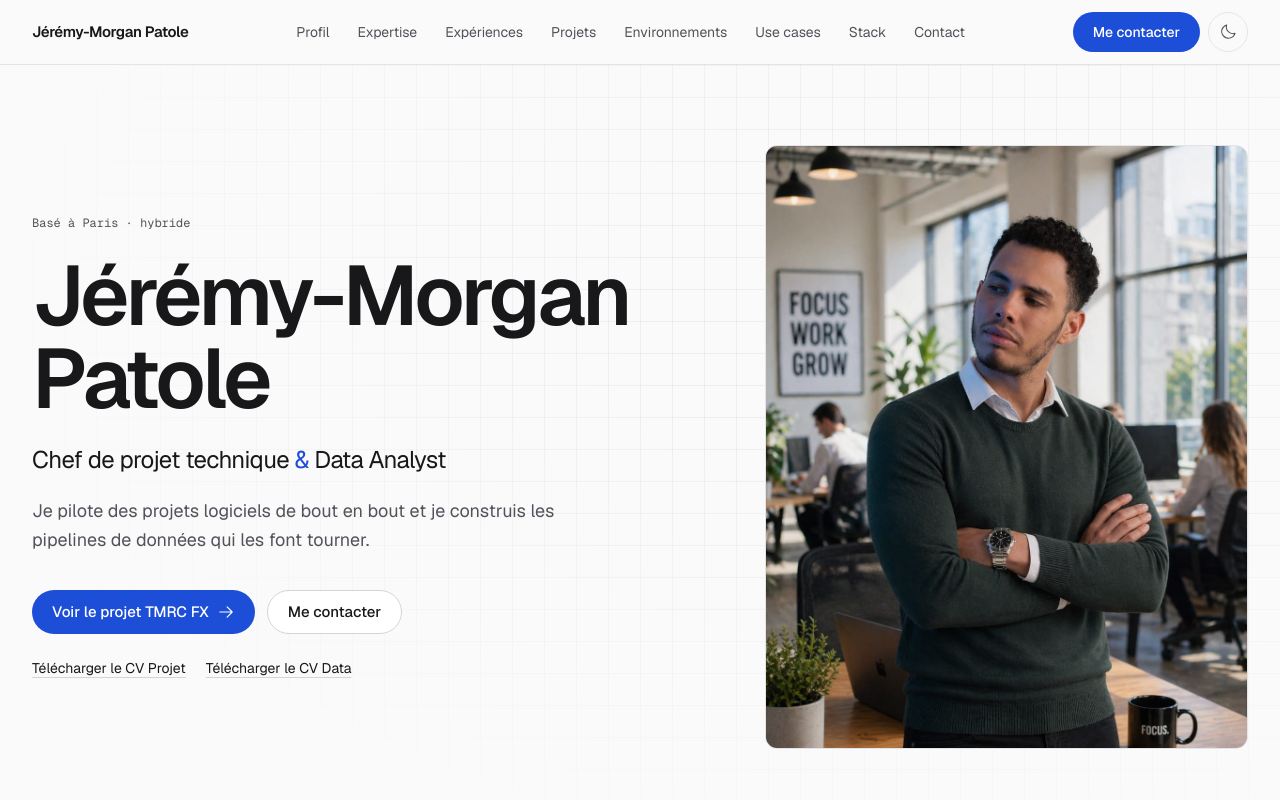
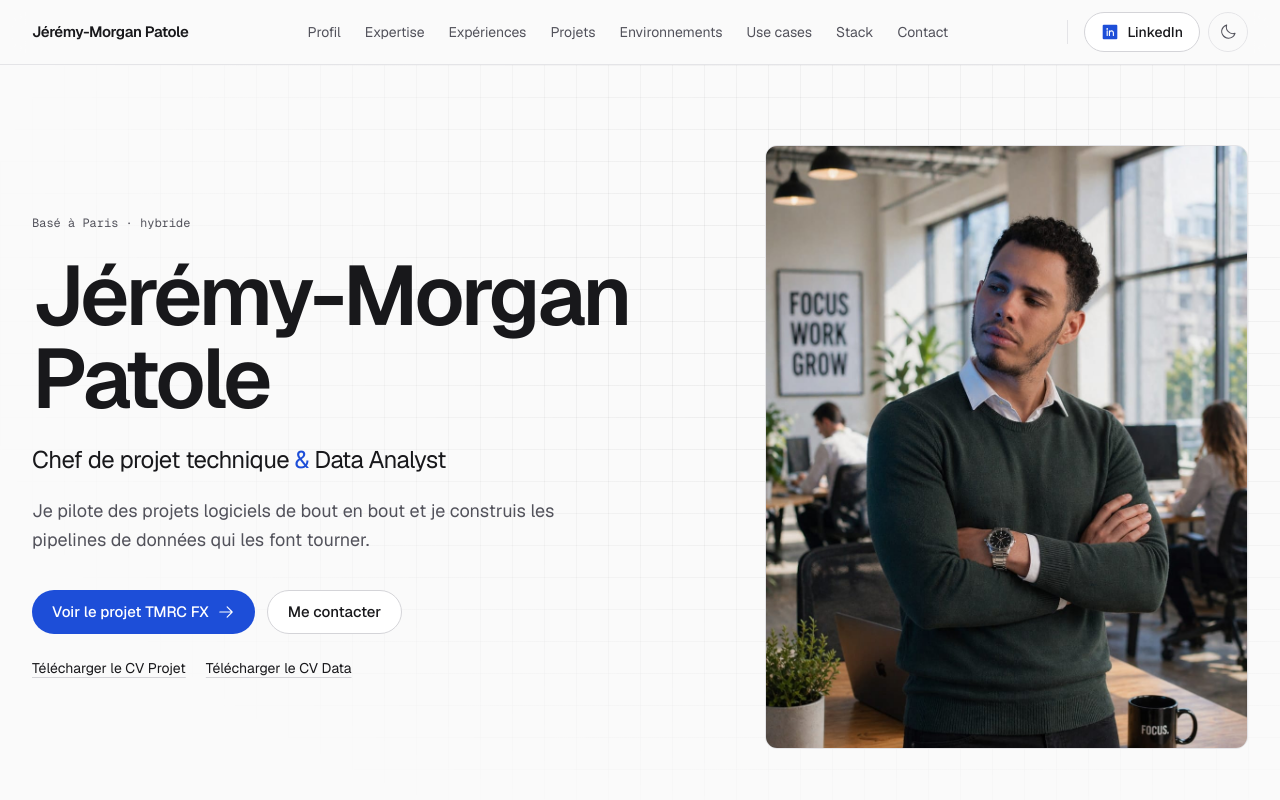
Before and after one commit to jmpbusiness2023-commits/portfolio, a Next.js app: page / in a window 1280 px wide. Shown: the top 800 px of the page. Built offline with nearby package versions, Linux system fonts and the light colour scheme.

Commit message:
Point 5 : bouton LinkedIn distinct dans le ruban du haut, visible aussi sur mobile

```diff
--- a/components/SiteHeader.tsx
+++ b/components/SiteHeader.tsx
@@ -2,8 +2,8 @@
 
 import Link from "next/link";
 import { useEffect, useState } from "react";
-import { ListIcon, XIcon } from "@phosphor-icons/react";
-import { contact, nav, site } from "@/content/site";
+import { LinkedinLogoIcon, ListIcon, XIcon } from "@phosphor-icons/react";
+import { contact, contactSection, nav, site } from "@/content/site";
 import { ThemeToggle } from "./ThemeToggle";
 
 export function SiteHeader() {
@@ -23,8 +23,8 @@ export function SiteHeader() {
           {site.name}
         </Link>
 
-        <nav aria-label="Navigation principale" className="hidden lg:block">
-          <ul className="flex items-center gap-7 text-sm text-muted">
+        <nav aria-label="Navigation principale" className="hidden xl:block">
+          <ul className="flex items-center gap-6 text-sm text-muted">
             {nav.map((item) => (
               <li key={item.href}>
                 <Link href={item.href} className="whitespace-nowrap transition-colors hover:text-fg">
@@ -36,13 +36,21 @@ export function SiteHeader() {
         </nav>
 
         <div className="flex items-center gap-2">
-          <Link href="/#contact" className="btn btn-primary hidden !min-h-10 !py-2 !text-sm sm:inline-flex">
-            {contact.ctaLabel}
-          </Link>
+          <span aria-hidden className="mr-2 hidden h-6 w-px bg-line xl:block" />
+          <a
+            href={contact.linkedin}
+            target="_blank"
+            rel="noopener noreferrer"
+            aria-label={`${contactSection.labels.linkedin} (nouvel onglet)`}
+            className="btn btn-secondary min-h-10 px-3 py-2 text-sm sm:px-4"
+          >
+            <LinkedinLogoIcon size={18} weight="fill" className="text-accent" aria-hidden />
+            <span className="hidden sm:inline">{contactSection.labels.linkedin}</span>
+          </a>
           <ThemeToggle />
           <button
             type="button"
-            className="inline-flex size-10 items-center justify-center rounded-full border border-line lg:hidden"
+            className="inline-flex size-10 items-center justify-center rounded-full border border-line xl:hidden"
             aria-expanded={open}
             aria-controls="menu-mobile"
             aria-label={open ? "Fermer le menu" : "Ouvrir le menu"}
@@ -57,10 +65,10 @@ export function SiteHeader() {
         id="menu-mobile"
         aria-label="Navigation mobile"
         hidden={!open}
-        className="border-t border-line bg-bg lg:hidden"
+        className="border-t border-line bg-bg xl:hidden"
       >
         <ul className="container-site flex flex-col py-3">
-          {[...nav, { label: contact.ctaLabel, href: "/#contact" }].map((item) => (
+          {nav.map((item) => (
             <li key={item.href}>
               <Link
                 href={item.href}
```
